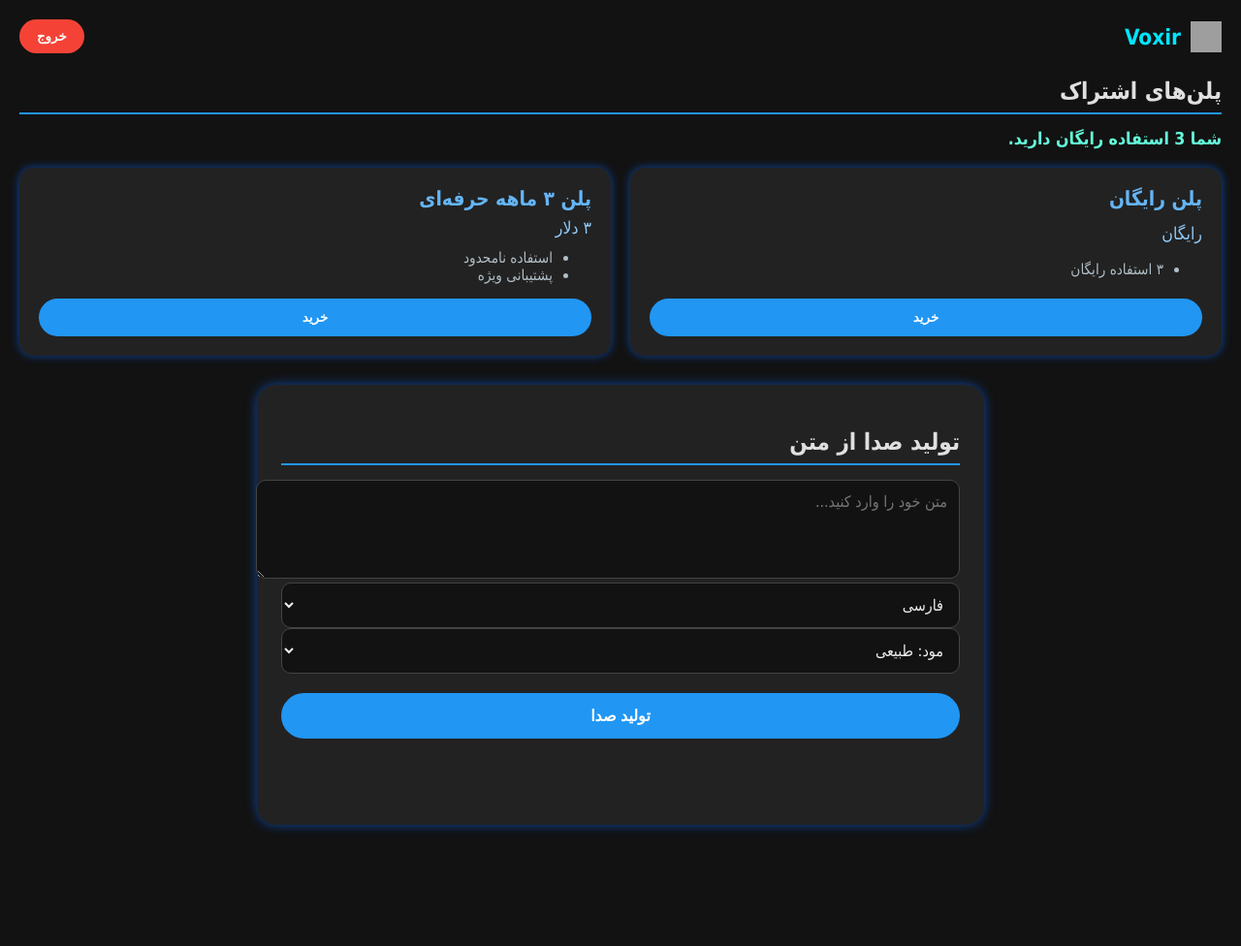
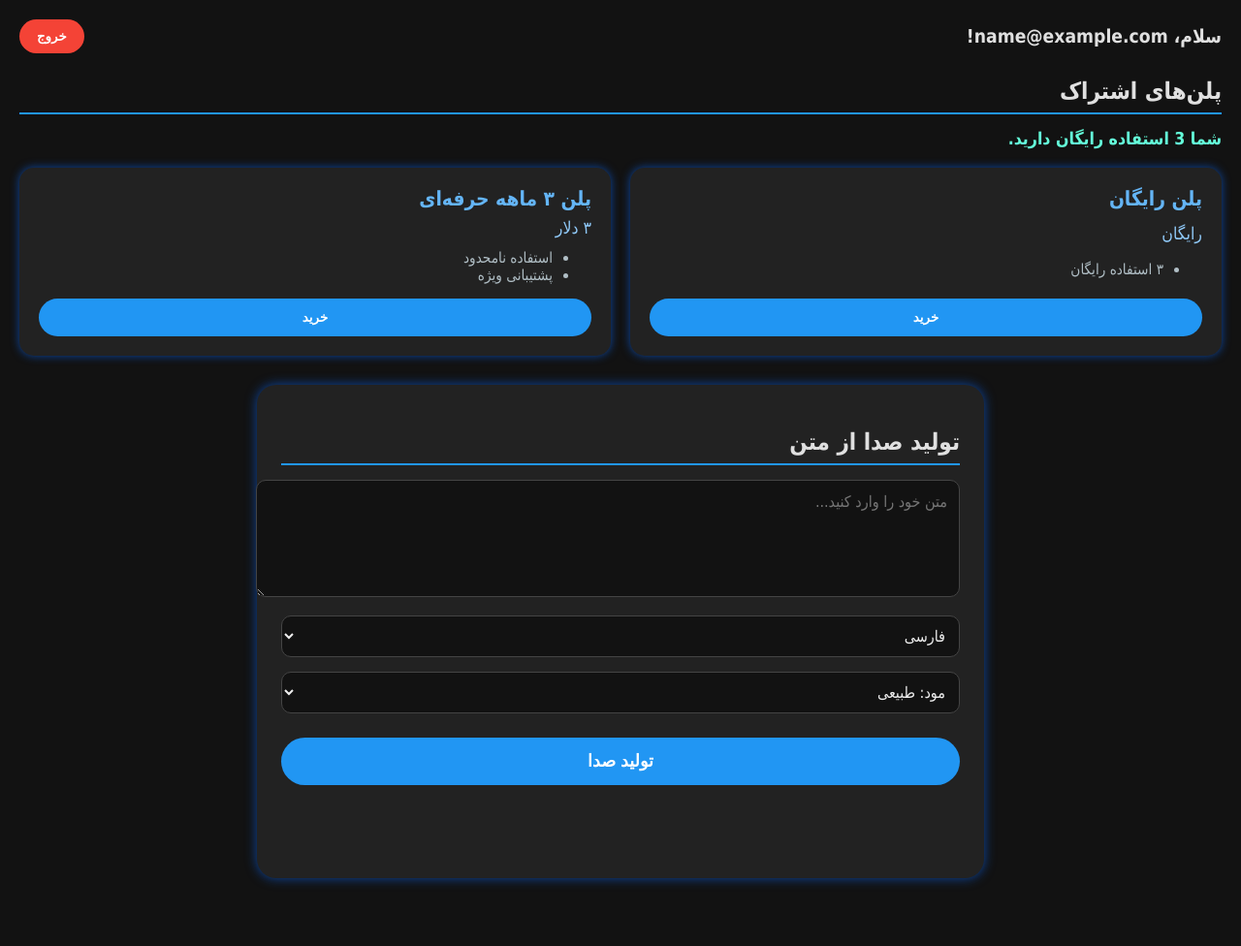
Before and after one commit to ahmadsamimrahmani427/voxir-app, a Flask app: page /app in a window 1280 px wide. Shown: the whole page at 97% size. Before the commit the page ends 859 px from the top, so only its background shows below. Run offline with Flask 3, Linux system fonts and the light colour scheme; the visitor is signed in with stand-in values (Sample User, id 1); grey boxes are pictures that could not be loaded.

Commit message:
Update index.html

```diff
--- a/templates/index.html
+++ b/templates/index.html
@@ -3,10 +3,7 @@
 <head>
 <meta charset="UTF-8" />
 <meta name="viewport" content="width=device-width, initial-scale=1" />
-<title>Voxir - داشبورد</title>
-<link rel="icon" href="/static/mic-icon.png" type="image/png" />
-<link rel="manifest" href="/static/manifest.json">
-<meta name="theme-color" content="#121212">
+<title>داشبورد - {{ email }}</title>
 <style>
     body {
         margin: 0; padding: 20px;
@@ -21,17 +18,9 @@
         align-items: center;
         margin-bottom: 25px;
     }
-    .app-logo {
-        display: flex;
-        align-items: center;
-        font-size: 1.4rem;
-        font-weight: bold;
-        color: #00e5ff;
-    }
-    .app-logo img {
-        width: 32px;
-        height: 32px;
-        margin-left: 10px;
+    .user-info {
+        font-size: 1.2rem;
+        font-weight: 600;
     }
     .logout-btn {
         background-color: #f44336;
@@ -114,83 +103,109 @@
         max-width: 700px;
         margin: 0 auto 50px auto;
     }
-    textarea, select {
+    textarea {
         width: 100%;
         border-radius: 10px;
         padding: 12px;
         background-color: #121212;
         color: #eee;
         border: 1px solid #444;
+        resize: vertical;
         font-size: 1rem;
-        font-family: inherit;
+        font-family: Tahoma, Arial, sans-serif;
     }
-    #generate-btn, #download-btn {
-        margin-top: 20px;
+    select {
         width: 100%;
+        margin-top: 15px;
+        padding: 10px;
+        border-radius: 10px;
+        background-color: #121212;
+        color: #eee;
+        border: 1px solid #444;
+        font-size: 1rem;
+        font-family: Tahoma, Arial, sans-serif;
+        cursor: pointer;
+    }
+    button#generate-btn {
+        margin-top: 25px;
+        background-color: #2196f3;
+        color: white;
         border: none;
         padding: 14px;
-        font-size: 1rem;
+        border-radius: 40px;
         font-weight: bold;
-        border-radius: 40px;
+        font-size: 1.1rem;
+        width: 100%;
         cursor: pointer;
         transition: background-color 0.3s ease;
     }
-    #generate-btn {
-        background-color: #2196f3;
-        color: white;
-    }
-    #generate-btn:hover:enabled {
+    button#generate-btn:hover:enabled {
         background-color: #1976d2;
     }
-    #generate-btn:disabled {
+    button#generate-btn:disabled {
         background-color: #555;
         cursor: not-allowed;
     }
-    #download-btn {
-        background-color: #4caf50;
-        color: white;
-        display: none;
-    }
-    #download-btn:hover {
-        background-color: #388e3c;
-    }
     audio#audio-player {
-        margin-top: 15px;
+        margin-top: 20px;
         width: 100%;
         border-radius: 10px;
         background-color: #333;
+        outline: none;
     }
-    #message, #sentiment-display {
+    button#download-btn {
+        margin-top: 12px;
+        padding: 10px 20px;
+        font-size: 1rem;
+        border-radius: 30px;
+        border: none;
+        background-color: #4caf50;
+        color: white;
+        cursor: pointer;
+        display: none;
+        transition: background-color 0.3s ease;
+    }
+    button#download-btn:hover {
+        background-color: #388e3c;
+    }
+    #message {
+        margin-top: 15px;
+        font-weight: 600;
+        color: #ff6f00;
+        min-height: 22px;
+    }
+    #sentiment-display {
         margin-top: 12px;
         font-weight: bold;
-        font-size: 1rem;
-        min-height: 20px;
+        font-size: 1.1rem;
+        min-height: 22px;
+        user-select: none;
     }
-    .positive { color: #4caf50; }
-    .neutral  { color: #ffc107; }
-    .negative { color: #f44336; }
+    /* رنگ‌ها بر اساس احساس */
+    .positive {
+        color: #4caf50;
+    }
+    .neutral {
+        color: #ffc107;
+    }
+    .negative {
+        color: #f44336;
+    }
     @media (max-width: 600px) {
         .plans-container {
             flex-direction: column;
         }
         .plan-card {
+            flex: none;
             min-width: auto;
-        }
-        header {
-            flex-direction: column;
-            align-items: flex-start;
-            gap: 10px;
         }
     }
 </style>
 </head>
 <body>
 <header>
-    <div class="app-logo">
-        <img src="/static/mic-icon.png" alt="logo" />
-        Voxir
-    </div>
-    <form action="{{ url_for('logout') }}" method="get">
+    <div class="user-info">سلام، {{ email }}!</div>
+    <form action="{{ url_for('logout') }}" method="get" style="margin:0;">
         <button class="logout-btn" type="submit">خروج</button>
     </form>
 </header>
@@ -220,27 +235,126 @@
 
     <section>
         <h2>تولید صدا از متن</h2>
-        <textarea id="text-input" rows="4" placeholder="متن خود را وارد کنید..."></textarea>
-        <select id="voice-select">
+        <textarea id="text-input" rows="5" placeholder="متن خود را وارد کنید..."></textarea>
+
+        <select id="voice-select" title="انتخاب زبان و صدا">
             {% for lang, voice in languages.items() %}
             <option value="{{ voice }}">{{ lang }}</option>
             {% endfor %}
         </select>
-        <select id="mood-select">
-            <option value="neutral">مود: طبیعی</option>
+
+        <select id="mood-select" title="انتخاب مود احساس">
+            <option value="neutral" selected>مود: طبیعی</option>
             <option value="cheerful">شاد</option>
             <option value="sad">غمگین</option>
         </select>
+
         <button id="generate-btn">تولید صدا</button>
+
         <audio id="audio-player" controls style="display:none;"></audio>
         <button id="download-btn">دانلود صدا</button>
+
         <div id="message"></div>
         <div id="sentiment-display"></div>
     </section>
 </main>
 
 <script>
-    // همان اسکریپت قبلی شما بدون تغییر
+    const generateBtn = document.getElementById('generate-btn');
+    const downloadBtn = document.getElementById('download-btn');
+    const audioPlayer = document.getElementById('audio-player');
+    const textInput = document.getElementById('text-input');
+    const voiceSelect = document.getElementById('voice-select');
+    const moodSelect = document.getElementById('mood-select');
+    const messageDiv = document.getElementById('message');
+    const sentimentDisplay = document.getElementById('sentiment-display');
+
+    generateBtn.addEventListener('click', () => {
+        messageDiv.textContent = '';
+        sentimentDisplay.textContent = '';
+        sentimentDisplay.className = '';
+
+        const text = textInput.value.trim();
+        const voice = voiceSelect.value;
+        const mood = moodSelect.value;
+
+        if (!text) {
+            messageDiv.textContent = 'لطفا متن را وارد کنید.';
+            return;
+        }
+
+        generateBtn.disabled = true;
+        generateBtn.textContent = 'در حال تولید...';
+
+        fetch('/tts', {
+            method: 'POST',
+            headers: {'Content-Type': 'application/json'},
+            body: JSON.stringify({text, voice, mood})
+        }).then(response => response.json())
+          .then(data => {
+            generateBtn.disabled = false;
+            generateBtn.textContent = 'تولید صدا';
+
+            if (data.error) {
+                messageDiv.textContent = data.error;
+                audioPlayer.style.display = 'none';
+                downloadBtn.style.display = 'none';
+                sentimentDisplay.textContent = '';
+                sentimentDisplay.className = '';
+            } else {
+                audioPlayer.src = data.audio_url;
+                audioPlayer.style.display = 'block';
+                downloadBtn.style.display = 'inline-block';
+                messageDiv.textContent = '';
+
+                fetch('/sentiment', {
+                    method: 'POST',
+                    headers: {'Content-Type': 'application/json'},
+                    body: JSON.stringify({text})
+                }).then(res => res.json())
+                  .then(sentimentData => {
+                    if(sentimentData.error) {
+                        sentimentDisplay.textContent = '';
+                        sentimentDisplay.className = '';
+                    } else {
+                        let sentimentText = '';
+                        let sentimentClass = '';
+                        let sentimentIcon = '';
+
+                        if (sentimentData.compound >= 0.05) {
+                            sentimentText = 'مثبت';
+                            sentimentClass = 'positive';
+                            sentimentIcon = '😊';
+                        } else if (sentimentData.compound <= -0.05) {
+                            sentimentText = 'منفی';
+                            sentimentClass = 'negative';
+                            sentimentIcon = '😞';
+                        } else {
+                            sentimentText = 'خنثی';
+                            sentimentClass = 'neutral';
+                            sentimentIcon = '😐';
+                        }
+
+                        sentimentDisplay.textContent = sentimentIcon + ' ' + sentimentText;
+                        sentimentDisplay.className = sentimentClass;
+                    }
+                  }).catch(() => {
+                    sentimentDisplay.textContent = '';
+                    sentimentDisplay.className = '';
+                  });
+            }
+          }).catch(() => {
+            messageDiv.textContent = 'خطا در ارتباط با سرور.';
+            generateBtn.disabled = false;
+            generateBtn.textContent = 'تولید صدا';
+            sentimentDisplay.textContent = '';
+            sentimentDisplay.className = '';
+          });
+    });
+
+    downloadBtn.addEventListener('click', () => {
+        window.location.href = '/download';
+    });
 </script>
 </body>
 </html>
```
